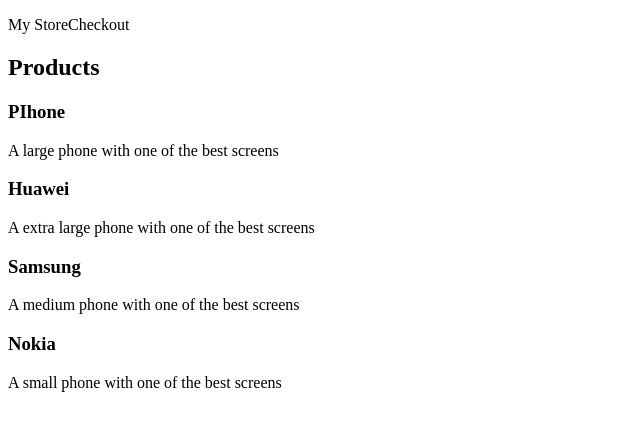
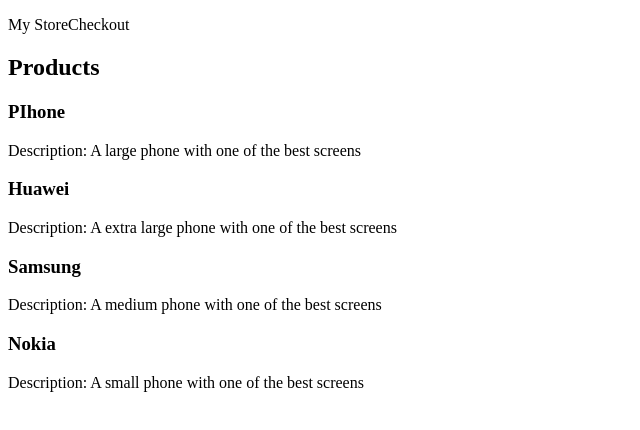
Before and after one commit to erhic/MStore, an Angular app: page / in a window 1280 px wide. Shown: the top 430 px of the page, without its empty margins (0-640 px from the left). Built offline with nearby package versions, Linux system fonts and the light colour scheme.

Commit message:
aded the descrtion using directive, ngfor , show the descrption of the item if it exists

```diff
--- a/src/app/productlist/productlist.component.html
+++ b/src/app/productlist/productlist.component.html
@@ -2,8 +2,9 @@
   <h2> Products</h2>
   <div *ngFor="let product of products" class="bg-light p-2 m-2">
     <h3 class="fs-4 fw-bold text-primary py-2"><a [title]="product.name+' detail'"> {{product.name}}</a></h3>
-    <p>{{product.description}}</p>
-    <!-- {{product.}} -->
+    <p *ngIf="product.description">
+      Description: {{product.description}}</p>
+
 
   </div>
 </div>
```
